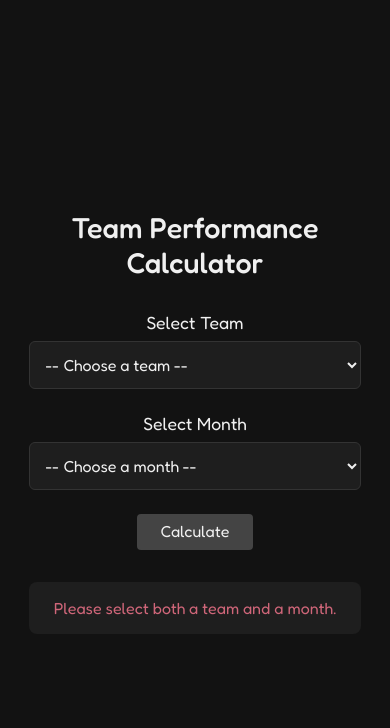
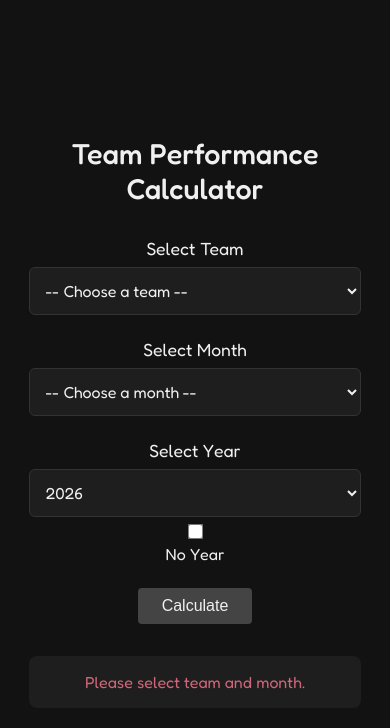
Before and after one commit to tasinmid/mzmediapointsum, a plain HTML site: page index.html in a window 390 px wide. Both pictures are taken after a click on the button "Calculate". Drawn offline with Linux system fonts and the light colour scheme.

Commit message:
Refactor year selection and checkbox handling

```diff
--- a/index.html
+++ b/index.html
@@ -57,6 +57,10 @@
       font-size: 1.1rem;
     }
 
+    select, input[type="checkbox"] {
+      font-family: 'Fredoka', sans-serif;
+    }
+
     select {
       width: 100%;
       padding: 12px;
@@ -64,8 +68,20 @@
       border: 1px solid var(--input-border);
       border-radius: 6px;
       color: var(--text-color);
-      font-family: 'Fredoka', sans-serif;
       font-size: 1rem;
+    }
+
+    .checkbox-group {
+      display: flex;
+      align-items: center;
+      justify-content: center;
+      gap: 10px;
+      margin-top: 8px;
+    }
+
+    .checkbox-group input {
+      transform: scale(1.2);
+      cursor: pointer;
     }
 
     .btn-calculate {
@@ -73,7 +89,6 @@
       color: var(--text-color);
       border: none;
       padding: 8px 24px;
-      font-family: 'Fredoka', sans-serif;
       font-size: 1rem;
       border-radius: 4px;
       cursor: pointer;
@@ -124,6 +139,10 @@
       .points {
         font-size: 1.5rem;
       }
+      .checkbox-group {
+        flex-direction: column;
+        gap: 6px;
+      }
     }
   </style>
 </head>
@@ -147,11 +166,26 @@
         <option value="">-- Choose a month --</option>
         <option value="jan">January</option>
         <option value="feb">February</option>
+        <option value="march">March</option>
+        <option value="april">April</option>
+        <option value="may">May</option>
+        <option value="june">June</option>
+        <option value="july">July</option>
+        <option value="august">August</option>
         <option value="sept">September</option>
-        <option value="oct">October</option>
-        <option value="nov">November</option>
+        <option value="october">October</option>
+        <option value="november">November</option>
         <option value="dec">December</option>
       </select>
+    </div>
+
+    <div class="form-group">
+      <label for="yearSelect">Select Year</label>
+      <select id="yearSelect"></select>
+      <div class="checkbox-group">
+        <input type="checkbox" id="noYearToggle">
+        <label for="noYearToggle" style="margin: 0; font-size: 1rem;">No Year</label>
+      </div>
     </div>
 
     <button class="btn-calculate" id="calculateBtn" onclick="calculatePerformance()">Calculate</button>
@@ -162,33 +196,81 @@
   </div>
 
   <script>
+    const TEAM_ID_MAP = {
+      echo: "901804133006",
+      ion: "901804133002",
+      cell: "901804132999"
+    };
+
+    function initYearSelect() {
+      const yearSelect = document.getElementById('yearSelect');
+      const startYear = 2023;
+      const currentYear = new Date().getFullYear();
+      const endYear = currentYear + 10;
+
+      let options = '<option value="">-- Choose a year --</option>';
+      for (let year = startYear; year <= endYear; year++) {
+        const selected = year === currentYear ? 'selected' : '';
+        options += `<option value="${year}" ${selected}>${year}</option>`;
+      }
+      yearSelect.innerHTML = options;
+    }
+
+    document.getElementById('noYearToggle').addEventListener('change', function () {
+      const yearSelect = document.getElementById('yearSelect');
+      yearSelect.disabled = this.checked;
+      if (this.checked) yearSelect.value = '';
+    });
+
+    document.addEventListener('DOMContentLoaded', initYearSelect);
+
     async function calculatePerformance() {
-      const team = document.getElementById('teamSelect').value;
+      const teamKey = document.getElementById('teamSelect').value;
       const month = document.getElementById('monthSelect').value;
+      const noYear = document.getElementById('noYearToggle').checked;
+      const yearSelect = document.getElementById('yearSelect');
       const resultDiv = document.getElementById('result');
       const resultText = document.getElementById('resultText');
       const btn = document.getElementById('calculateBtn');
 
-      if (!team || !month) {
-        resultText.textContent = 'Please select both a team and a month.';
+      if (!teamKey || !month) {
+        resultText.textContent = 'Please select team and month.';
         resultText.className = 'error';
         resultDiv.className = 'result show';
         return;
       }
 
-      // Show loading
+      // Validate year only if "No Year" is NOT checked
+      if (!noYear && !yearSelect.value) {
+        resultText.textContent = 'Please select a year or enable "No Year".';
+        resultText.className = 'error';
+        resultDiv.className = 'result show';
+        return;
+      }
+
       resultText.textContent = 'Calculating...';
       resultText.className = 'loading';
       resultDiv.className = 'result show';
       btn.disabled = true;
 
       try {
-        const response = await fetch('https://n8n.mzmedia.cloud/webhook/5bd1bcce-2fd9-4c2d-a42a-7c4dd97b3d56', {
+        // Build payload dynamically
+        const payload = {
+          team: TEAM_ID_MAP[teamKey],
+          month: month
+        };
+
+        // Only add year if "No Year" is OFF
+        if (!noYear) {
+          payload.year = yearSelect.value; // string, e.g., "2026"
+        }
+
+        const response = await fetch('https://n8n.mzmedia.cloud/webhook-test/5bd1bcce-2fd9-4c2d-a42a-7c4dd97b3d56', {
           method: 'POST',
           headers: {
             'Content-Type': 'application/json'
           },
-          body: JSON.stringify({ team, month })
+          body: JSON.stringify(payload)
         });
 
         if (!response.ok) {
```
